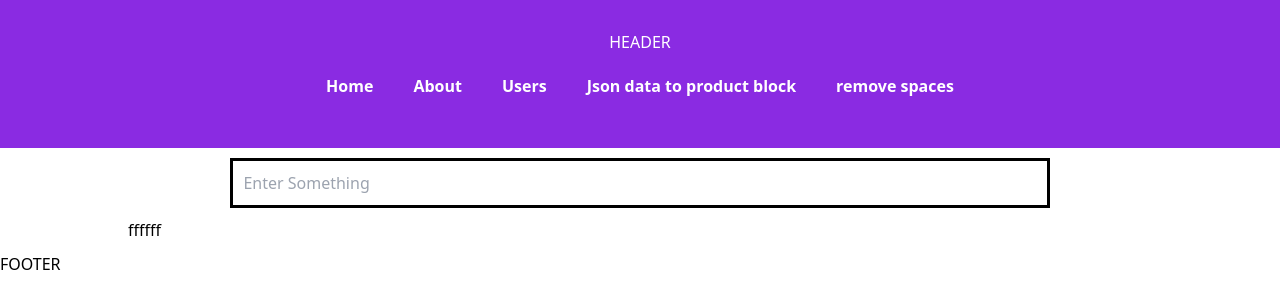
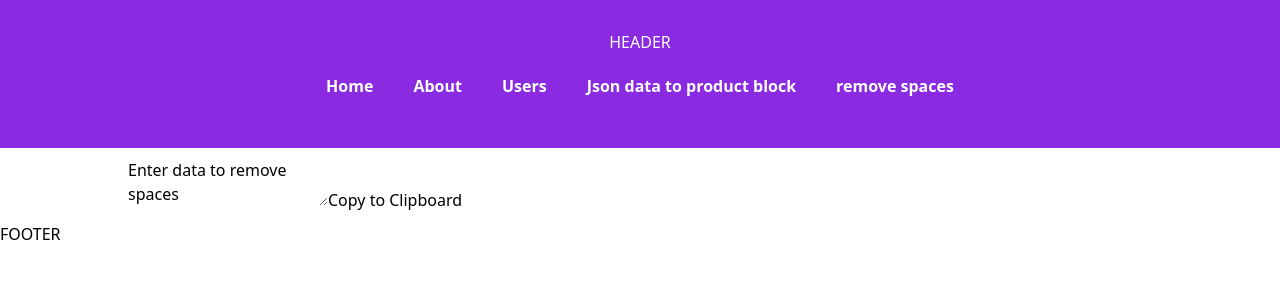
Before and after one commit to ZianEjaz/react-revision, a React (Create React App) app: page /removespaces in a window 1280 px wide. Shown: the top 308 px of the page. Built offline with nearby package versions, Linux system fonts and the light colour scheme.

Commit message:
added text area to remove spaces and button to copy text

```diff
--- a/src/components/remove-spaces.js
+++ b/src/components/remove-spaces.js
@@ -1,10 +1,9 @@
 import React, { Component } from "react";
 
-import Search from './search';
 
 class RemoveSpaces extends Component{
     state={
-        filteredString : 'ffffff'
+        filteredString : 'Enter data to remove spaces'
     }
     inputChange =  (event) => {
         let string = event.target.value;
@@ -14,11 +13,23 @@ class RemoveSpaces extends Component{
         )
 
     }
+    //copy code to clipboard
+    copyCodeToClipboard = () => {
+    const el = this.textArea
+    el.select()
+    document.execCommand("copy")
+    this.setState({filteredString : ''})
+  }
     render(){
         return(
             <div  style={{width: '80%',margin : ' 10px auto'}}>
-                 <Search inputChange={this.inputChange}/>
-                <p>{this.state.filteredString}</p>
+                <textarea onChange={this.inputChange}
+            ref={(textarea) => this.textArea = textarea}
+            value={this.state.filteredString}
+          />
+                <button onClick={() => this.copyCodeToClipboard()}>
+            Copy to Clipboard
+          </button>
             </div>
         )
     }
```
